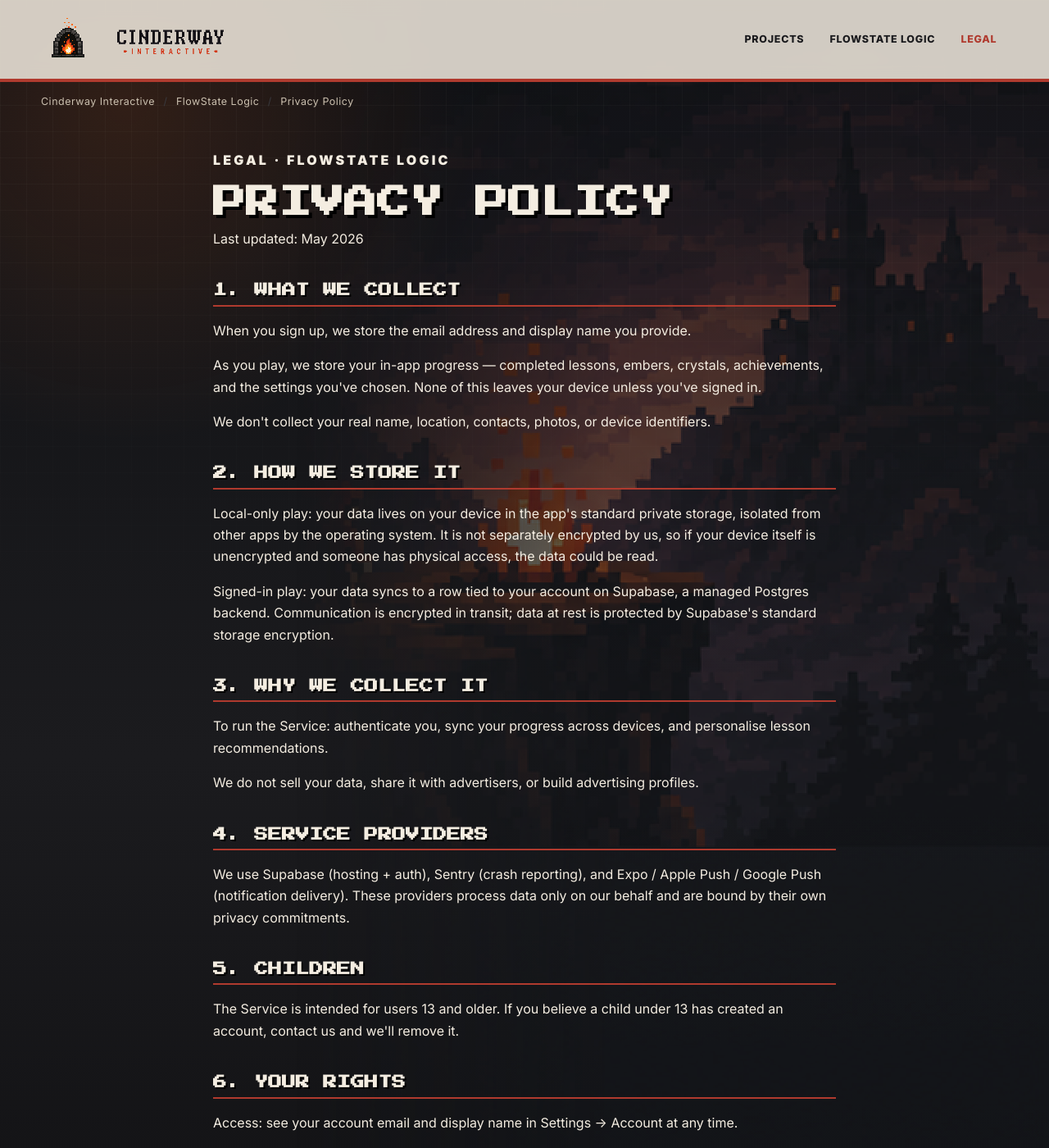
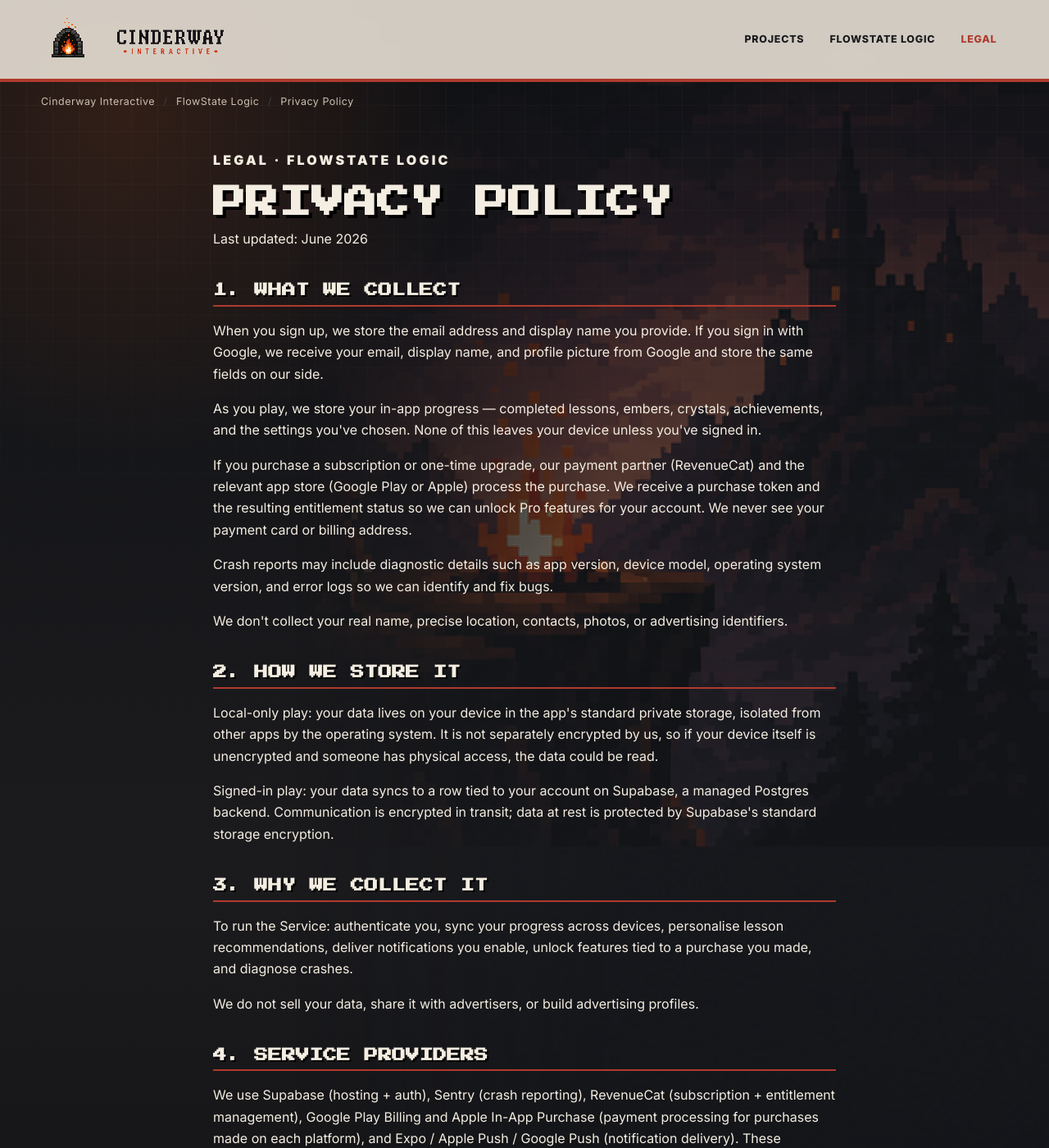
Before and after one commit to andrewkamback-sudo/privacy, a Jekyll site: the page privacy.html, which Jekyll copies as it is, in a window 1280 px wide and 1400 px high. Shown: the whole window at 82% size. Built offline with Jekyll 4.4.1, drawn with Linux system fonts in a browser that asks for light colours; some of the changed text lies outside the part shown.

Commit message:
Beta legal sync — privacy + terms + delete-account + patch notes
Fixes drift between hosted pages and in-app legal copy ahead of
closed beta promotion.

Privacy:
- Add RevenueCat + Google Play Billing + Apple IAP as service providers
- Disclose Google Sign-In handling (email, name, profile picture)
- Disclose IAP purchase-token processing (we never see card/billing addr)
- Add crash-report diagnostic disclosure
- Update §3 to cover notifications + entitlement unlocks + crash diagnosis
- Link to web deletion guide from §6
- Bump last-updated to June 2026
- Switch contact to support@cinderwayinteractive.com

Terms:
- Rewrite §4 with Play-compliant subscription language:
  auto-renewal, cancellation routing, free-trial/intro-pricing,
  refund routing, sale-price disclosure
- Bump last-updated to June 2026
- Switch contact to support@cinderwayinteractive.com

Delete-account:
- Switch both contact references to support@cinderwayinteractive.com

Patch notes:
- Add Beta 1 (covers 0.9.0 + 0.9.1 — Logic First curriculum on Learn
  tab, billing live end-to-end, chapter-level Pro Insights, option
  shuffle across multiple-choice surfaces, Discord+Email feedback split)
- Update index to list Beta 1 newest-first above Alpha 12

```diff
--- a/delete-account.html
+++ b/delete-account.html
@@ -85,14 +85,14 @@
         <p>Your account and progress are removed immediately. You'll be signed out and returned to the Welcome screen, where you can either create a fresh account or continue without one.</p>
 
         <h2>If you can't access the app</h2>
-        <p>If your device is lost or broken and you can't open FlowState Logic to delete your account from inside the app, email <a href="mailto:support@flowstatelogic.app">support@flowstatelogic.app</a> from the email address you used to sign up. We'll verify ownership and complete the deletion on your behalf within 30 days, usually within 24-48 hours.</p>
+        <p>If your device is lost or broken and you can't open FlowState Logic to delete your account from inside the app, email <a href="mailto:support@cinderwayinteractive.com">support@cinderwayinteractive.com</a> from the email address you used to sign up. We'll verify ownership and complete the deletion on your behalf within 30 days, usually within 24-48 hours.</p>
 
         <h2>What "deletion" technically means here</h2>
         <p>Your record is removed from our Supabase Auth users table and the corresponding row in our <code>game_states</code> table is deleted via a foreign-key cascade. Both happen atomically in a single transaction — there's no halfway state where one is gone and the other lingers.</p>
         <p>Backups taken before the deletion may retain your row for the duration of the backup retention window (Supabase's default: 7 days). Backups are encrypted and inaccessible to humans except in a disaster-recovery scenario, and the deleted row never re-enters the live database.</p>
 
         <h2>Contact</h2>
-        <p>Questions about deletion or your data more generally? Email <a href="mailto:support@flowstatelogic.app">support@flowstatelogic.app</a>.</p>
+        <p>Questions about deletion or your data more generally? Email <a href="mailto:support@cinderwayinteractive.com">support@cinderwayinteractive.com</a>.</p>
 
         <div class="notice">
           <p>This page is hosted by Cinderway Interactive as the canonical reference for the FlowState Logic account-deletion process, required by app store policies.</p>
--- a/privacy.html
+++ b/privacy.html
@@ -48,37 +48,39 @@
       <article class="doc">
         <p class="doc-eyebrow">Legal · FlowState Logic</p>
         <h1>Privacy Policy</h1>
-        <p class="doc-meta">Last updated: May 2026</p>
+        <p class="doc-meta">Last updated: June 2026</p>
 
         <h2>1. What We Collect</h2>
-        <p>When you sign up, we store the email address and display name you provide.</p>
+        <p>When you sign up, we store the email address and display name you provide. If you sign in with Google, we receive your email, display name, and profile picture from Google and store the same fields on our side.</p>
         <p>As you play, we store your in-app progress — completed lessons, embers, crystals, achievements, and the settings you've chosen. None of this leaves your device unless you've signed in.</p>
-        <p>We don't collect your real name, location, contacts, photos, or device identifiers.</p>
+        <p>If you purchase a subscription or one-time upgrade, our payment partner (RevenueCat) and the relevant app store (Google Play or Apple) process the purchase. We receive a purchase token and the resulting entitlement status so we can unlock Pro features for your account. We never see your payment card or billing address.</p>
+        <p>Crash reports may include diagnostic details such as app version, device model, operating system version, and error logs so we can identify and fix bugs.</p>
+        <p>We don't collect your real name, precise location, contacts, photos, or advertising identifiers.</p>
 
         <h2>2. How We Store It</h2>
         <p>Local-only play: your data lives on your device in the app's standard private storage, isolated from other apps by the operating system. It is not separately encrypted by us, so if your device itself is unencrypted and someone has physical access, the data could be read.</p>
         <p>Signed-in play: your data syncs to a row tied to your account on Supabase, a managed Postgres backend. Communication is encrypted in transit; data at rest is protected by Supabase's standard storage encryption.</p>
 
         <h2>3. Why We Collect It</h2>
-        <p>To run the Service: authenticate you, sync your progress across devices, and personalise lesson recommendations.</p>
+        <p>To run the Service: authenticate you, sync your progress across devices, personalise lesson recommendations, deliver notifications you enable, unlock features tied to a purchase you made, and diagnose crashes.</p>
         <p>We do not sell your data, share it with advertisers, or build advertising profiles.</p>
 
         <h2>4. Service Providers</h2>
-        <p>We use Supabase (hosting + auth), Sentry (crash reporting), and Expo / Apple Push / Google Push (notification delivery). These providers process data only on our behalf and are bound by their own privacy commitments.</p>
+        <p>We use Supabase (hosting + auth), Sentry (crash reporting), RevenueCat (subscription + entitlement management), Google Play Billing and Apple In-App Purchase (payment processing for purchases made on each platform), and Expo / Apple Push / Google Push (notification delivery). These providers process data only on our behalf and are bound by their own privacy commitments.</p>
 
         <h2>5. Children</h2>
         <p>The Service is intended for users 13 and older. If you believe a child under 13 has created an account, contact us and we'll remove it.</p>
 
         <h2>6. Your Rights</h2>
         <p>Access: see your account email and display name in Settings → Account at any time.</p>
-        <p>Deletion: erase your account and cloud-synced progress via Settings → Account → Delete account. This is permanent.</p>
+        <p>Deletion: erase your account and cloud-synced progress via Settings → Account → Delete account. This is permanent. The <a href="delete-account.html">web deletion guide</a> explains what happens afterwards.</p>
         <p>Where required by law (e.g. GDPR, CCPA), you have additional rights to access, port, or correct your data — contact us to exercise them.</p>
 
         <h2>7. Changes</h2>
         <p>We may update this policy. Material changes will be surfaced in-app before they take effect.</p>
 
         <h2>8. Contact</h2>
-        <p>Privacy questions? Email <a href="mailto:support@flowstatelogic.app">support@flowstatelogic.app</a>.</p>
+        <p>Privacy questions? Email <a href="mailto:support@cinderwayinteractive.com">support@cinderwayinteractive.com</a>.</p>
 
         <div class="notice">
           <p>This page is hosted by Cinderway Interactive as the canonical privacy policy for FlowState Logic. The same copy is shown in-app at Settings → About → Privacy Policy.</p>
```
Also changed, not shown: flowstate-logic/patch-notes/beta-1.md (added, +66 -0 lines), flowstate-logic/patch-notes/index.md (+5 -0 lines), terms.html (+9 -4 lines).
